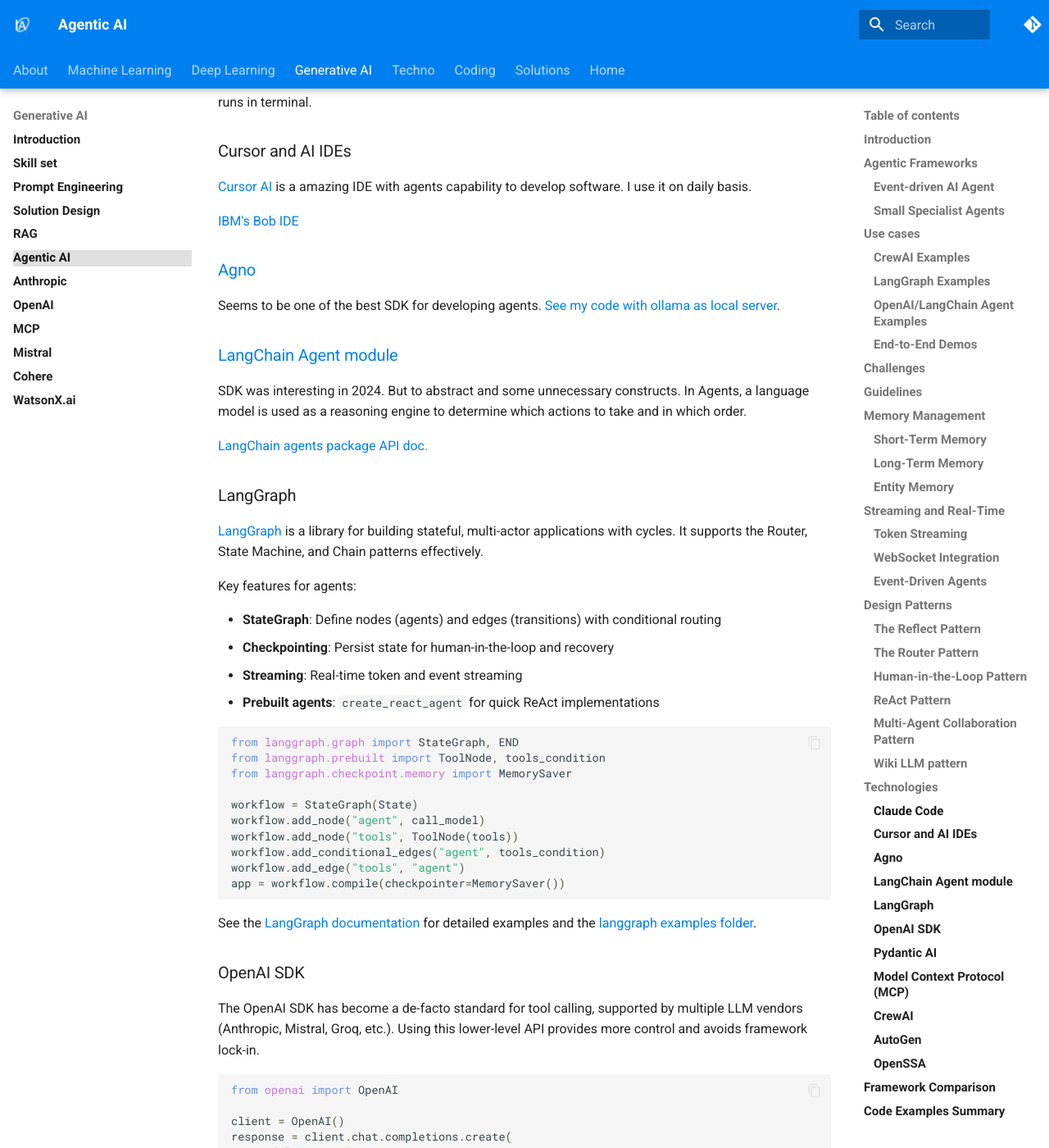
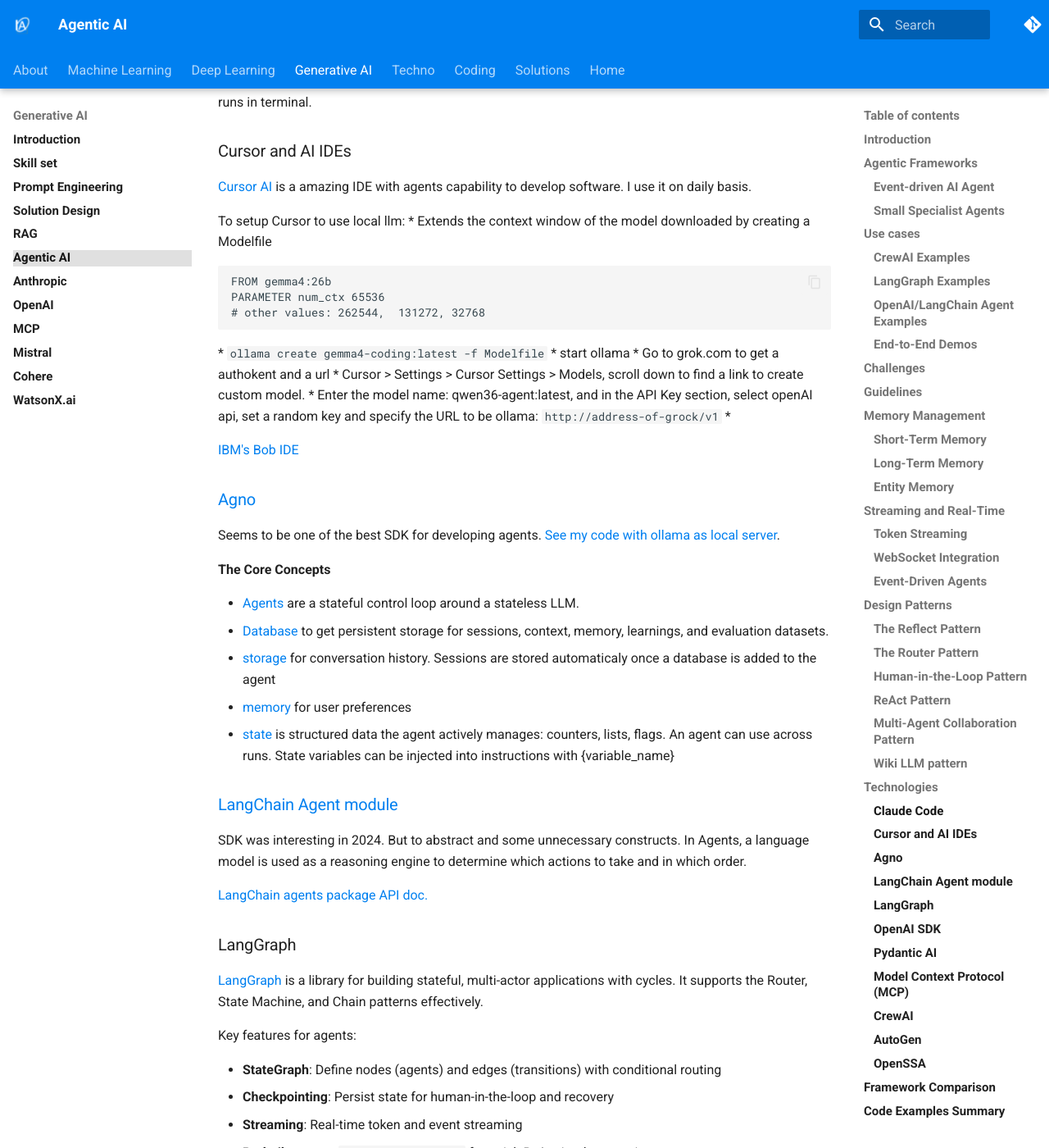
Before and after one commit to jbcodeforce/ML-studies, an MkDocs documentation site: the page built from docs/genAI/agentic.md, in a window 1280 px wide and 1400 px high, scrolled down 11226 px. Shown: the whole window at 82% size. Built offline with MkDocs 1.6.1 and Material for MkDocs 9.7.7, drawn with Linux system fonts in a browser that asks for light colours; comment, search, counter and statistics services are not loaded.

Commit message:
wokr on agentic note and agno

````diff
--- a/docs/genAI/agentic.md
+++ b/docs/genAI/agentic.md
@@ -380,11 +380,33 @@
 
 [Cursor AI](https://cursor.com/features) is a amazing IDE with agents capability to develop software. I use it on daily basis.
 
+To setup Cursor to use local llm:
+* Extends the context window of the model downloaded by creating a Modelfile
+    ```
+    FROM gemma4:26b
+    PARAMETER num_ctx 65536
+    # other values: 262544,  131272, 32768
+    ```
+* `ollama create gemma4-coding:latest -f Modelfile`
+* start ollama
+* Go to grok.com to get a authokent and a url
+* Cursor > Settings > Cursor Settings > Models, scroll down to find a link to create custom model.
+* Enter the model name: qwen36-agent:latest, and in the API Key section, select openAI api, set a random key and specify the URL to be ollama: `http://address-of-grock/v1`
+*
+
 [IBM's Bob IDE](https://www.ibm.com/products/bob)
 
 ### [Agno](https://www.agno.com/)
 
- Seems to be one of the best SDK for developing agents. [See my code with ollama as local server](https://github.com/jbcodeforce/ML-studies/tree/master/src/agentic/agno).
+Seems to be one of the best SDK for developing agents. [See my code with ollama as local server](https://github.com/jbcodeforce/ML-studies/tree/master/src/agentic/agno).
+
+**The Core Concepts**
+
+* [Agents](https://docs.agno.com/agents/overview) are a stateful control loop around a stateless LLM.
+* [Database](https://docs.agno.com/database/overview) to get persistent storage for sessions, context, memory, learnings, and evaluation datasets.
+* [storage](https://docs.agno.com/database/session-storage) for conversation history. Sessions are stored automaticaly once a database is added to the agent
+* [memory](https://docs.agno.com/memory/overview) for  user preferences
+* [state]() is structured data the agent actively manages: counters, lists, flags. An agent can use across runs. State variables can be injected into instructions with {variable_name}
 
 ### [LangChain Agent module](https://python.langchain.com/v0.1/docs/modules/agents/)
 
--- a/src/agentic/agno/pyproject.toml
+++ b/src/agentic/agno/pyproject.toml
@@ -6,12 +6,14 @@
 requires-python = ">=3.11"
 dependencies = [
     "agno>=2.5.5",
+    "arxiv>=3.0.0",
     "chromadb>=1.5.2",
     "ddgs>=9.10.0",
     "fastapi>=0.134.0",
     "google-genai>=1.65.0",
     "ollama>=0.6.1",
     "openai>=1.0.0",
+    "pypdf>=6.10.2",
     "rich>=14.3.3",
     "sqlalchemy>=2.0.47",
     "uvicorn>=0.41.0",
````
Also changed, not shown: src/agentic/agno/AGNO_REFERENCE.md (deleted, +0 -49 lines), src/agentic/agno/README.md (+31 -5 lines), 8 other files.
